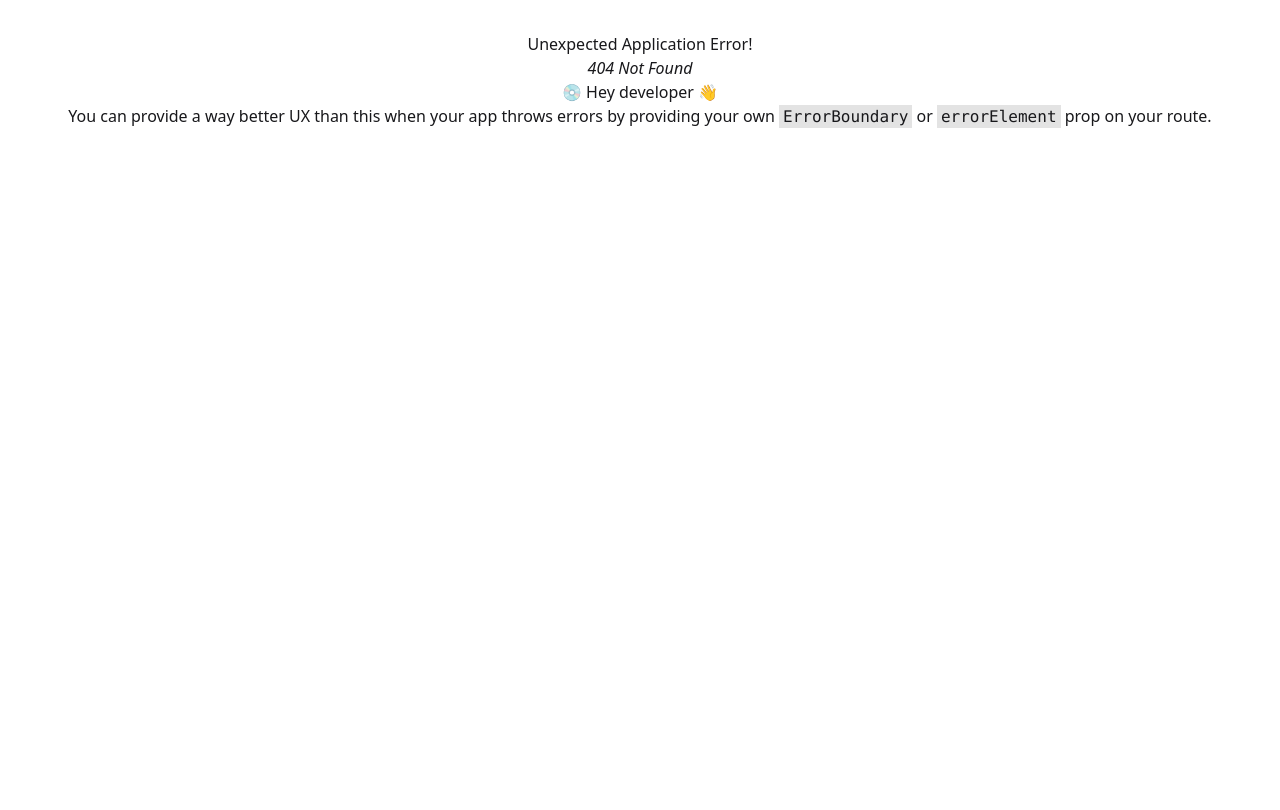
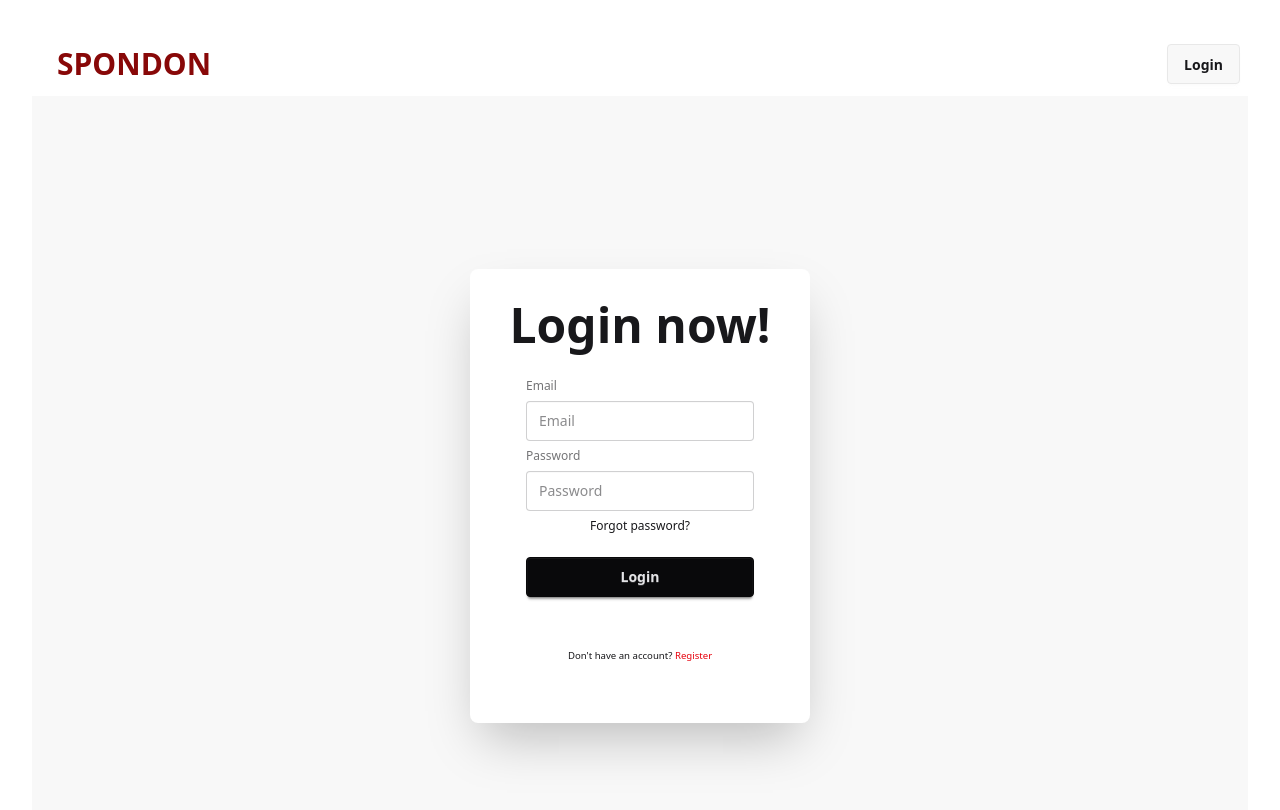
Before and after one commit to Khabbab800118/spondon, a React (Vite) app: page /auth/login in a window 1280 px wide. Before the commit this address had no page. Shown: the top 810 px of the page. Built offline with nearby package versions, Linux system fonts and the light colour scheme; no server answers.

Commit message:
basic auth setup started

```diff
--- a/package.json
+++ b/package.json
@@ -12,9 +12,12 @@
   "dependencies": {
     "@tailwindcss/vite": "^4.1.18",
     "daisyui": "^5.5.14",
+    "firebase": "^12.7.0",
     "react": "^19.2.0",
     "react-dom": "^19.2.0",
     "react-router": "^7.10.1",
+    "sweetalert2": "^11.26.10",
+    "sweetalert2-react-content": "^5.1.1",
     "tailwindcss": "^4.1.18"
   },
   "devDependencies": {
--- /dev/null
+++ b/src/Components/Alert/Alert.js
@@ -0,0 +1,13 @@
+import Swal from "sweetalert2";
+import withReactContent from "sweetalert2-react-content";
+
+export const MySwal = withReactContent(Swal);
+
+export const showSuccess = async (title, text) => {
+  return MySwal.fire({
+    title: title,
+    html: text,
+    icon: "success",
+    confirmButtonText: "OK",
+  });
+};
--- /dev/null
+++ b/src/Components/Loading/Loading.jsx
@@ -0,0 +1,11 @@
+import React from "react";
+
+const Loading = () => {
+  return (
+    <div className="min-h-screen flex items-center justify-center">
+      <span className="loading loading-spinner loading-xl "></span>
+    </div>
+  );
+};
+
+export default Loading;
--- a/src/Components/Navbar/Navbar.jsx
+++ b/src/Components/Navbar/Navbar.jsx
@@ -1,10 +1,11 @@
 import React from "react";
+import { Link } from "react-router";
 
 const Navbar = () => {
   return (
     <div className="navbar bg-base-100 justify-between">
       <div className="">
-        <h3 className="btn btn-ghost text-3xl">SPONDON</h3>
+        <h3 className="btn btn-ghost text-3xl text-[#880808]">SPONDON</h3>
       </div>
       {/* <div className="flex gap-2">
         <div className="dropdown dropdown-end">
@@ -40,7 +41,9 @@ const Navbar = () => {
         </div>
       </div> */}
       <div>
-        <button className="btn">Login</button>
+        <Link to={"/auth/login"} className="btn">
+          Login
+        </Link>
       </div>
     </div>
   );
--- /dev/null
+++ b/src/Firebase/firebase.config.js
@@ -0,0 +1,19 @@
+// Import the functions you need from the SDKs you need
+import { initializeApp } from "firebase/app";
+// TODO: Add SDKs for Firebase products that you want to use
+// https://firebase.google.com/docs/web/setup#available-libraries
+
+// Your web app's Firebase configuration
+
+const firebaseConfig = {
+  apiKey: import.meta.env.VITE_FIREBASE_API_KEY,
+  authDomain: import.meta.env.VITE_FIREBASE_AUTH_DOMAIN,
+  projectId: import.meta.env.VITE_FIREBASE_PROJECT_ID,
+  storageBucket: import.meta.env.VITE_FIREBASE_STORAGE_BUCKET,
+  messagingSenderId: import.meta.env.VITE_FIREBASE_MESSAGING_SENDER_ID,
+  appId: import.meta.env.VITE_FIREBASE_APP_ID,
+};
+
+// Initialize Firebase
+const app = initializeApp(firebaseConfig);
+export default app;
--- /dev/null
+++ b/src/Layouts/AuthLayout/AuthLayout.jsx
@@ -0,0 +1,20 @@
+import React from "react";
+import Navbar from "../../Components/Navbar/NAvbar";
+import { Outlet, useNavigation } from "react-router";
+import Loading from "../../Components/Loading/Loading";
+
+const AuthLayout = () => {
+  const { state } = useNavigation();
+  return (
+    <div>
+      <header>
+        <Navbar></Navbar>
+      </header>
+      <main>
+        {state === "loading" ? <Loading></Loading> : <Outlet></Outlet>}
+      </main>
+    </div>
+  );
+};
+
+export default AuthLayout;
--- /dev/null
+++ b/src/Pages/Login/Login.jsx
@@ -0,0 +1,85 @@
+import React, { useContext, useState } from "react";
+import { Link, useLocation, useNavigate } from "react-router";
+import { showSuccess } from "../../Components/Alert/Alert";
+import { AuthContext } from "../../Provider/AuthContext";
+
+const Login = () => {
+  const { login, setUser } = useContext(AuthContext);
+  const location = useLocation();
+  const navigate = useNavigate();
+  const [error, setError] = useState("");
+
+  const handleLoginBtn = async (e) => {
+    e.preventDefault();
+    const form = e.target;
+    const email = form.email.value;
+    const password = form.password.value;
+
+    try {
+      const result = await login(email, password);
+      const user = result.user;
+      setUser(user);
+
+      // Show success alert
+      await showSuccess("Login Successful!", "Welcome back!");
+
+      // Navigate after user clicks OK
+      navigate(location.state ? location.state : "/");
+    } catch (error) {
+      setError(error.message);
+    }
+  };
+
+  return (
+    <div className="hero bg-base-200 min-h-screen">
+      <title>toytopia-Log In</title>
+
+      <div className="hero-content flex-col lg:flex-row-reverse">
+        <div className="card bg-base-100 w-full max-w-sm shrink-0 shadow-2xl p-5">
+          <h1 className="text-5xl font-bold">Login now!</h1>
+          <form onSubmit={handleLoginBtn} className="card-body">
+            <fieldset className="fieldset">
+              {/* Email */}
+              <label className="label">Email</label>
+              <input
+                required
+                name="email"
+                type="email"
+                className="input"
+                placeholder="Email"
+              />
+              {/* Password */}
+              <label className="label">Password</label>
+              <input
+                required
+                name="password"
+                type="password"
+                className="input"
+                placeholder="Password"
+              />
+              <div>
+                <Link to="/auth/forgotPassword" className="link link-hover">
+                  Forgot password?
+                </Link>
+              </div>
+              <button type="submit" className="btn btn-neutral mt-4">
+                Login
+              </button>
+              <small className="text-center mt-5 text-red-800">
+                {error ? "Invalid Email or Password" : ""}
+              </small>
+              <small className="text-center mt-5">
+                Don't have an account?{" "}
+                <Link className="text-red-600" to={"/auth/register"}>
+                  Register
+                </Link>
+              </small>
+            </fieldset>
+          </form>
+        </div>
+      </div>
+    </div>
+  );
+};
+
+export default Login;
--- /dev/null
+++ b/src/Provider/AuthContext.jsx
@@ -0,0 +1,7 @@
+import React, { createContext } from "react";
+import app from "../firebase/firebase.config";
+import { getAuth } from "firebase/auth";
+
+export const AuthContext = createContext();
+
+export const auth = getAuth(app);
--- /dev/null
+++ b/src/Provider/AuthProvider.jsx
@@ -0,0 +1,69 @@
+import { useEffect, useState } from "react";
+import { auth, AuthContext } from "./AuthContext";
+import {
+  createUserWithEmailAndPassword,
+  onAuthStateChanged,
+  signInWithEmailAndPassword,
+  signOut,
+  updateProfile,
+} from "firebase/auth";
+
+const AuthProvider = ({ children }) => {
+  const [user, setUser] = useState(null);
+
+  const [loading, setLoading] = useState(true);
+
+  const createUser = (email, password) => {
+    setLoading(true);
+    return createUserWithEmailAndPassword(auth, email, password);
+  };
+
+  const login = (email, password) => {
+    setLoading(true);
+    return signInWithEmailAndPassword(auth, email, password);
+  };
+
+  const logOut = () => {
+    return signOut(auth);
+  };
+
+  const updateUser = (updatedData) => {
+    return updateProfile(auth.currentUser, updatedData);
+  };
+
+  useEffect(() => {
+    const unsubscribe = onAuthStateChanged(auth, (currentUser) => {
+      setUser(currentUser);
+      setLoading(false);
+    });
+    return () => {
+      unsubscribe();
+    };
+  }, []);
+
+  const authData = {
+    user: user
+      ? {
+          uid: user.uid,
+          email: user.email,
+          emailVerified: user.emailVerified,
+          displayName: user.displayName,
+          photoURL: user.photoURL,
+        }
+      : null,
+    setUser,
+    auth,
+    createUser,
+    login,
+    logOut,
+    loading,
+    setLoading,
+    updateUser,
+  };
+
+  return (
+    <AuthContext.Provider value={authData}>{children}</AuthContext.Provider>
+  );
+};
+
+export default AuthProvider;
--- a/src/Routes/Router.jsx
+++ b/src/Routes/Router.jsx
@@ -1,6 +1,8 @@
 import { createBrowserRouter } from "react-router";
 import HomeLayout from "../Layouts/HomeLayout/HomeLayout";
 import Home from "../Pages/Home/Home";
+import AuthLayout from "../Layouts/AuthLayout/AuthLayout";
+import Login from "../Pages/Login/Login";
 
 const router = createBrowserRouter([
   {
@@ -13,6 +15,24 @@ const router = createBrowserRouter([
       },
     ],
   },
+  {
+    path: "/auth",
+    Component: AuthLayout,
+    children: [
+      {
+        path: "/auth/login",
+        Component: Login,
+      },
+    //   {
+    //     path: "/auth/register",
+    //     Component: Register,
+    //   },
+    //   {
+    //     path: "/auth/forgotPassword",
+    //     Component: ForgotPassword,
+    //   },
+    ],
+  }
 ]);
 
 export default router;
--- a/src/main.jsx
+++ b/src/main.jsx
@@ -4,9 +4,12 @@ import "./index.css";
 import App from "./App.jsx";
 import { RouterProvider } from "react-router";
 import router from "./Routes/Router.jsx";
+import AuthProvider from "./Provider/AuthProvider.jsx";
 
 createRoot(document.getElementById("root")).render(
   <StrictMode>
-    <RouterProvider router={router}></RouterProvider>
+    <AuthProvider>
+      <RouterProvider router={router}></RouterProvider>
+    </AuthProvider>
   </StrictMode>
 );
```
Also changed, not shown: 1 other file (tests, documents, lock files or other folders).
